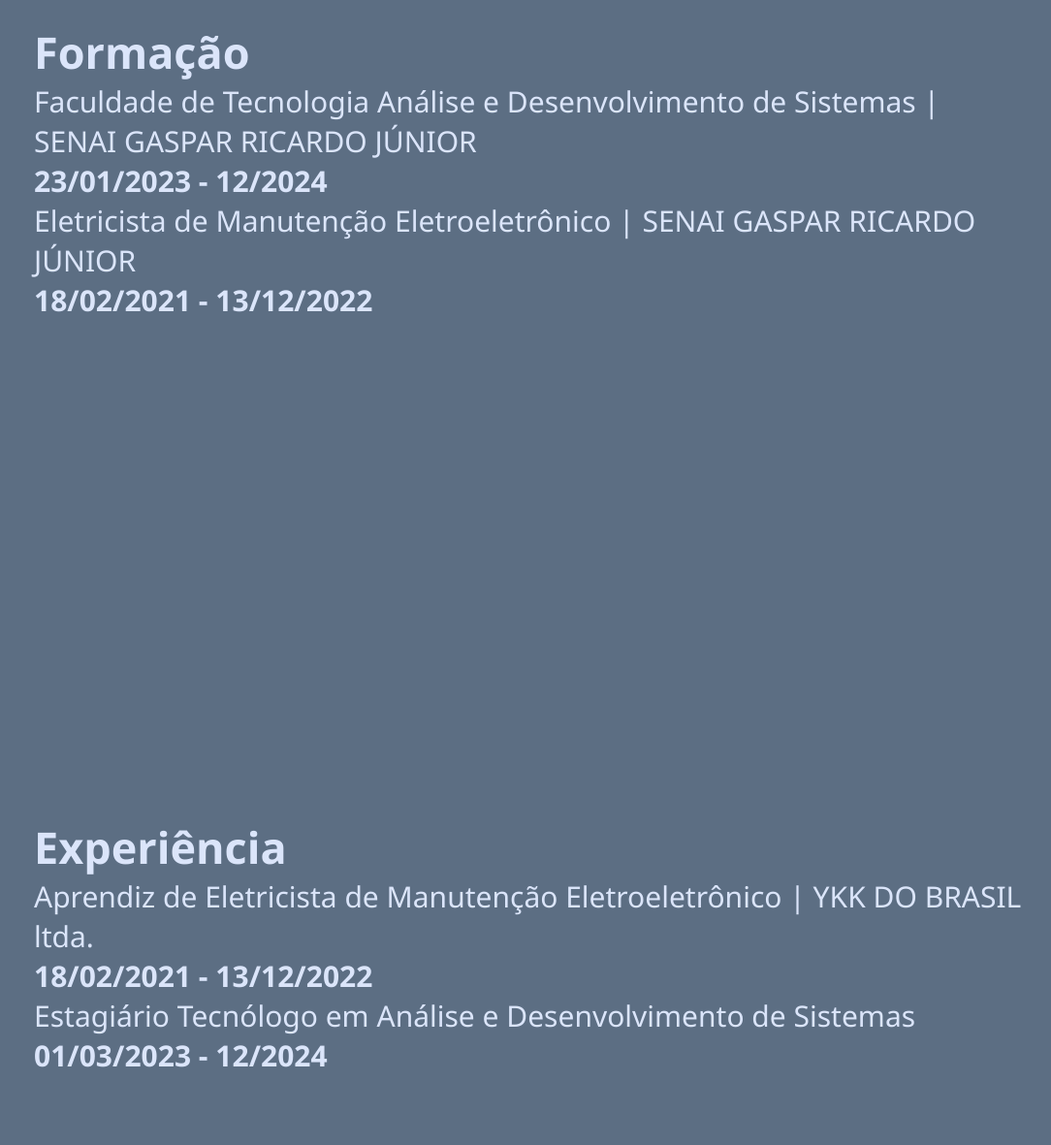
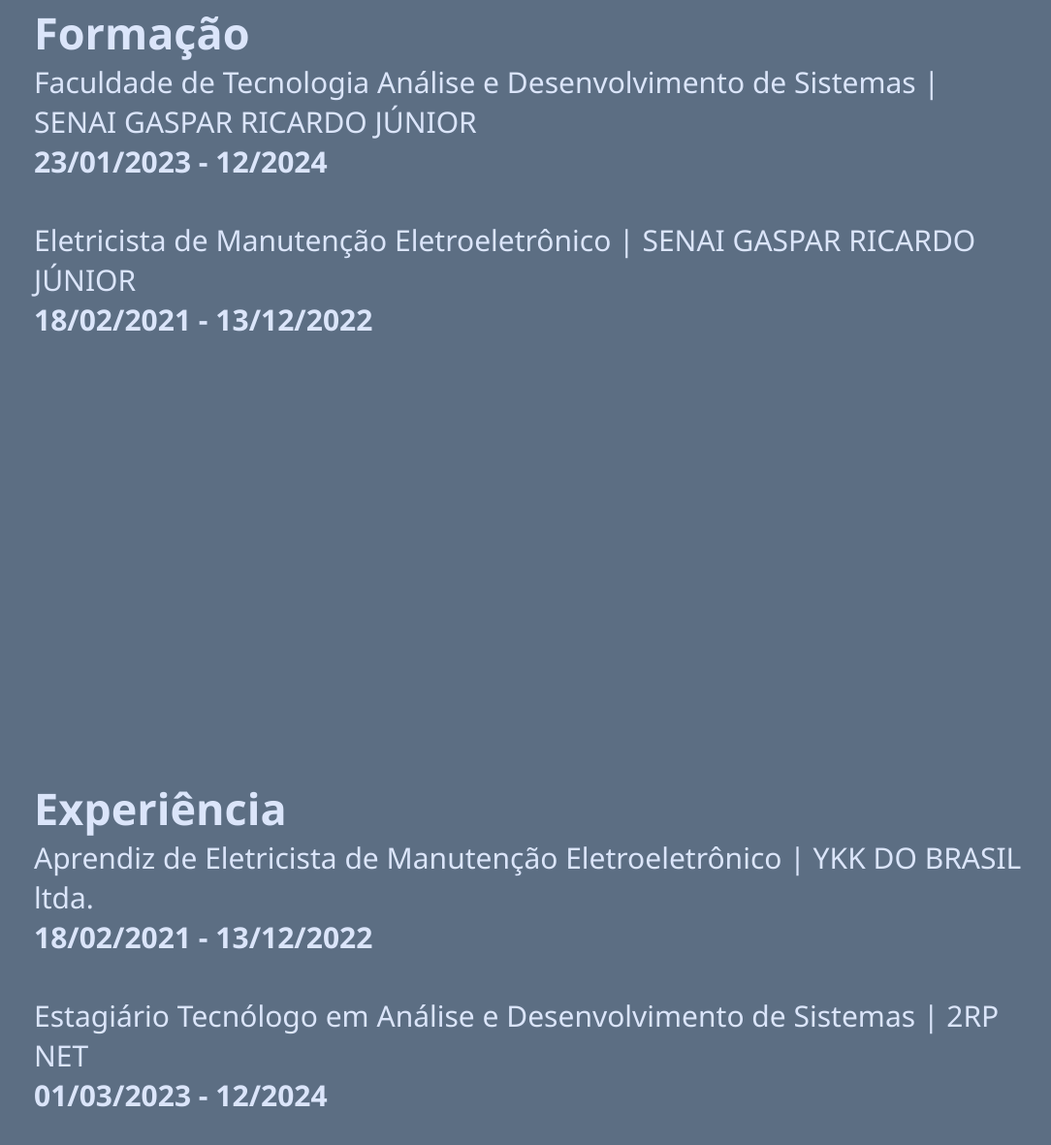
Before and after one commit to LucasDCSilva04/curriculum, a plain HTML site: page index.html in a window 1280 px wide. Shown: the part 1824-3005 px from the top of the page at 97% size, without its empty margins (93-1177 px from the left). Drawn offline with nearby package versions, Linux system fonts and the light colour scheme.

Commit message:
02/02/23

```diff
--- a/index.html
+++ b/index.html
@@ -76,29 +76,43 @@
                             em 2016 conseguimos nossa casa própria.
                             Sempre estudei em escolas públicas, mas isso não define nada, pois quem faz a escola
                             é o aluno.
-                            Gosto muito de jogar vídeo game nas horas vagas, também gosto muito de carros e quero um dia
-                            aprender a fazer drift.
+                            <p>Gosto muito de jogar vídeo game nas horas vagas; também gosto muito de carros e quero um dia
+                            aprender a fazer drift.</p>
             </p>
         </div>
     </section>
 
     <section class="section3", id="section3">
         <div class="section-text3">
+
             <h1 class="título3">Formação</h1>
+
+            <div class="text3a">
                 <p class="text3">Faculdade de Tecnologia Análise e Desenvolvimento de Sistemas | SENAI GASPAR RICARDO JÚNIOR</p>
                 <p class="text3"><b>23/01/2023 - 12/2024</b></p>
+            </div>
+
+            <div class="text3b">
                 <p class="text3">Eletricista de Manutenção Eletroeletrônico | SENAI GASPAR RICARDO JÚNIOR</p>
                 <p class="text3"><b>18/02/2021 - 13/12/2022</b></p>
+            </div>
         </div>
     </section>
 
     <section class="section4", id="section4">
         <div class="section-text4">
+
             <h1 class="título4">Experiência</h1>
+
+            <div class="text4a">
                 <p class="text4">Aprendiz de Eletricista de Manutenção Eletroeletrônico | YKK DO BRASIL ltda.</p>
                 <p class="text4"><b>18/02/2021 - 13/12/2022</b></p>
-            <p class="text4">Estagiário Tecnólogo em Análise e Desenvolvimento de Sistemas</p>
+            </div>
+
+            <div class="text4b">
+                <p class="text4">Estagiário Tecnólogo em Análise e Desenvolvimento de Sistemas | 2RP NET</p>
                 <p class="text4"><b>01/03/2023 - 12/2024</b></p>
+            </div>
         </div>
     </section>
 
--- a/style.css
+++ b/style.css
@@ -207,6 +207,14 @@ a{
     align-items: center;
 }
 
+.text3b{
+    margin-top: 5vh;
+}
+
+.text4b{
+    margin-top: 5vh;
+}
+
 .icons{
     display: flex;
     flex-direction: row;
```
Lines whose indentation alone changed are shown as unchanged.
